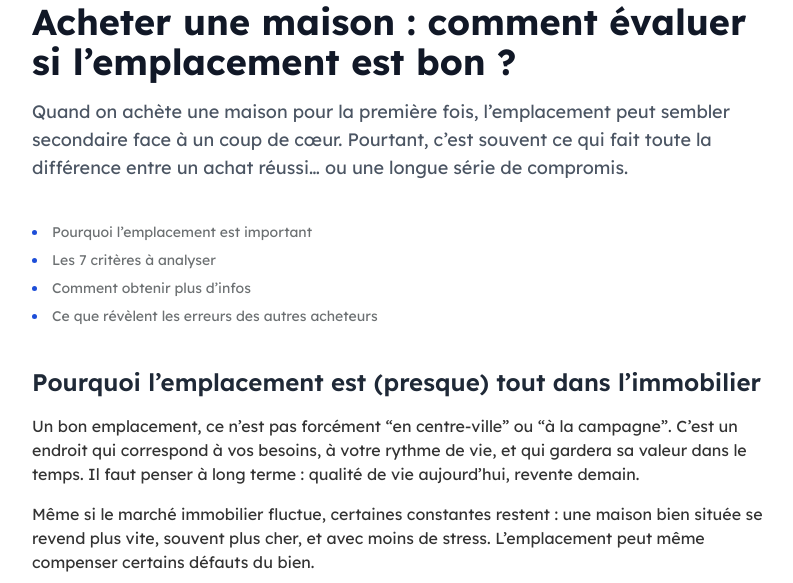
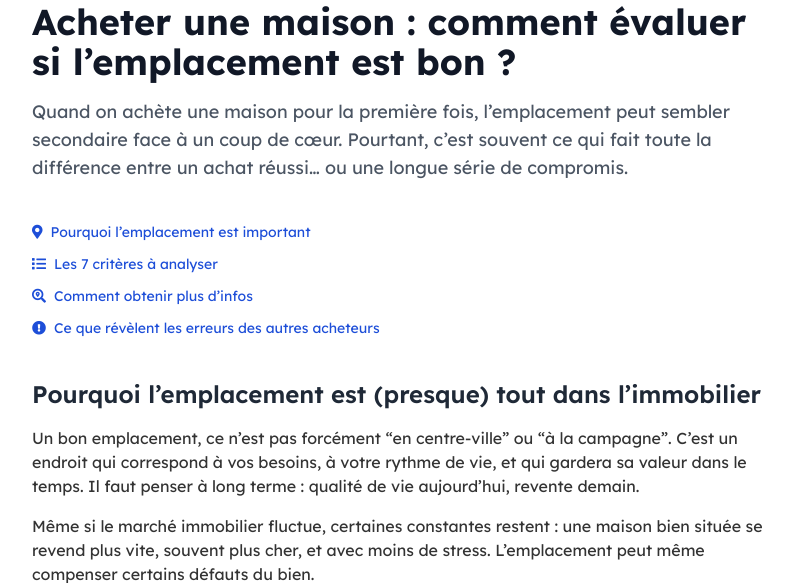
Before and after one commit to YannTonThat/Adressator, a Flask app: page /article1 in a window 1280 px wide. Shown: the part 403-986 px from the top of the page, without its empty margins (240-1033 px from the left). Run offline with Flask 3, Linux system fonts and the light colour scheme; parts of the project's set-up code (start-up, migrations or seed data) failed here and were passed over.

Commit message:
Update article1.html

```diff
--- a/templates/article1.html
+++ b/templates/article1.html
@@ -258,11 +258,11 @@
   </section>
 
    <div class="mb-10 text-sm text-blue-700">
-      <ul class="list-disc list-inside space-y-2">
-        <li><a href="#emplacement" style="color:#6c7072" class="hover:underline">Pourquoi l’emplacement est important</a></li>
-        <li><a href="#criteres" style="color:#6c7072" class="hover:underline">Les 7 critères à analyser</a></li>
-        <li><a href="#infos" style="color:#6c7072" class="hover:underline">Comment obtenir plus d’infos</a></li>
-        <li><a href="#erreurs" style="color:#6c7072" class="hover:underline">Ce que révèlent les erreurs des autres acheteurs</a></li>
+       <ul class="list-none space-y-3">
+        <li><a href="#emplacement" class="hover:underline flex items-center gap-2"><i class="fas fa-map-marker-alt"></i> Pourquoi l’emplacement est important</a></li>
+        <li><a href="#criteres" class="hover:underline flex items-center gap-2"><i class="fas fa-list"></i> Les 7 critères à analyser</a></li>
+        <li><a href="#infos" class="hover:underline flex items-center gap-2"><i class="fas fa-search-location"></i> Comment obtenir plus d’infos</a></li>
+        <li><a href="#erreurs" class="hover:underline flex items-center gap-2"><i class="fas fa-exclamation-circle"></i> Ce que révèlent les erreurs des autres acheteurs</a></li>
       </ul>
     </div>
 
```
